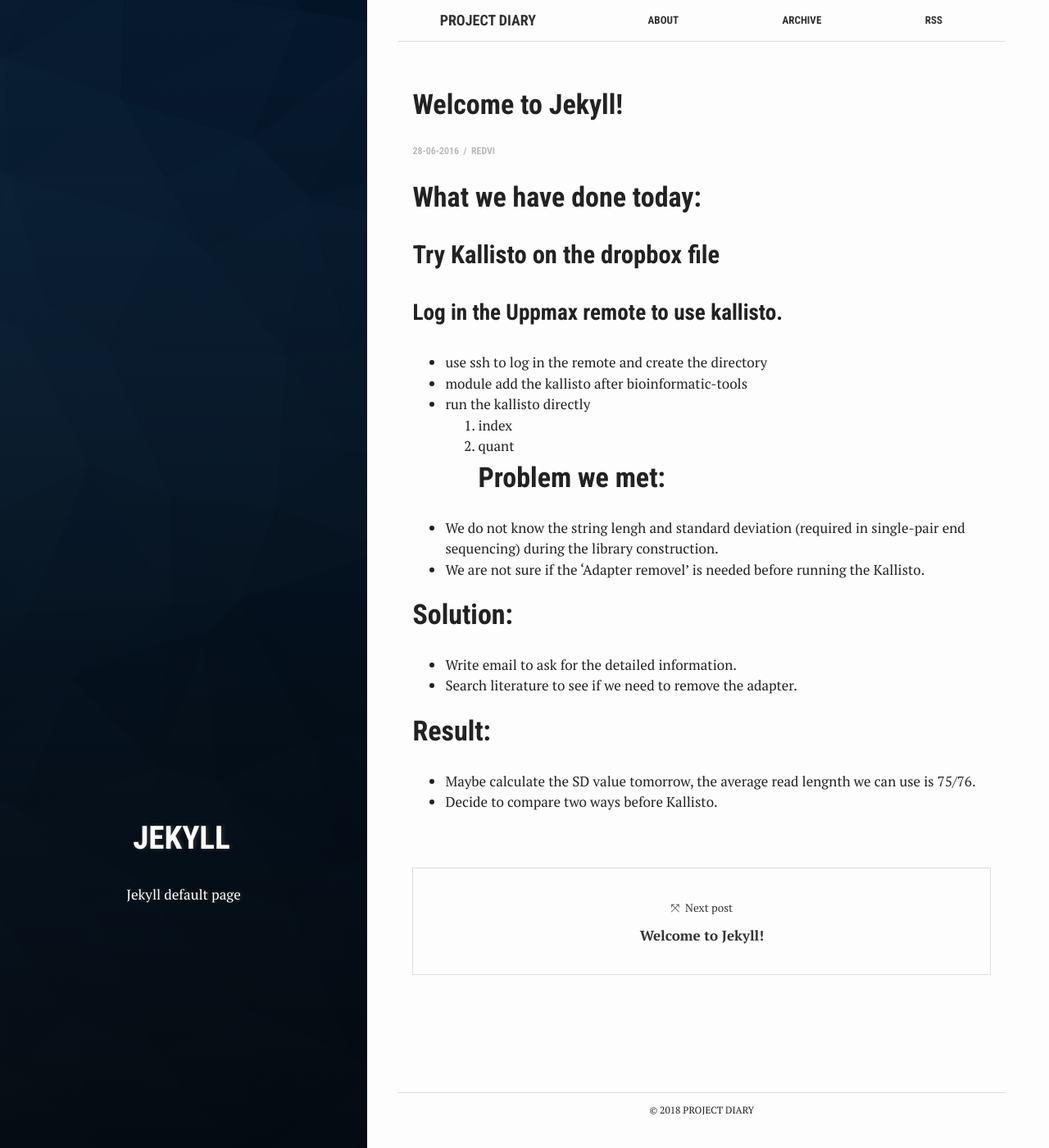
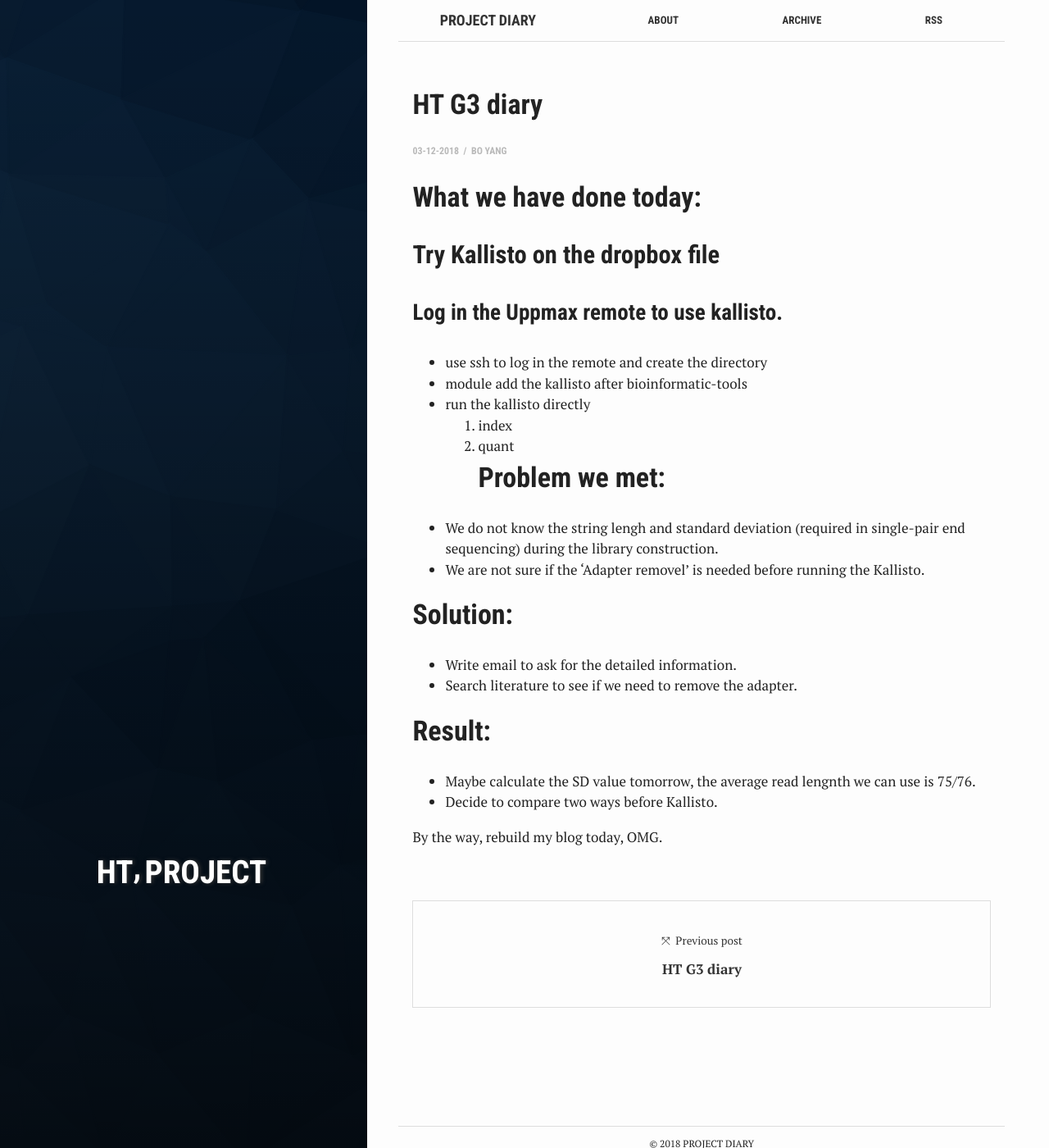
Before and after one commit to yuer0502/karen.github.io, a Jekyll site: the page built from _posts/2018-12-04-Day2.md, in a window 1280 px wide and 1400 px high. Shown: the whole window at 82% size. Built offline with Jekyll 4.4.1, drawn with Linux system fonts in a browser that asks for light colours.

Commit message:
Update 2018-12-04-Day2.md

```diff
--- a/_posts/2018-12-04-Day2.md
+++ b/_posts/2018-12-04-Day2.md
@@ -1,12 +1,11 @@
 ---
 layout: post
-title:  "Welcome to Jekyll!"
-crawlertitle: "How to use jekyll"
-summary: "Jekyll default page"
-date:   2016-06-28 23:09:47 +0700
-categories: posts
-tags: 'jekyll'
-author: redVi
+title:  "HT G3 diary"
+subtitle:   "Day 2" #副标题
+date:   2018-12-03 23:54:47 +0700
+categories: Project
+tags: 'HT Project'
+author: Bo Yang
 ---
 # What we have done today:
 ## Try Kallisto on the dropbox file
@@ -27,3 +26,5 @@
 # Result:
 - Maybe calculate the SD value tomorrow, the average read lengnth we can use is 75/76.
 - Decide to compare two ways before Kallisto.
+
+By the way, rebuild my blog today, OMG.
```
